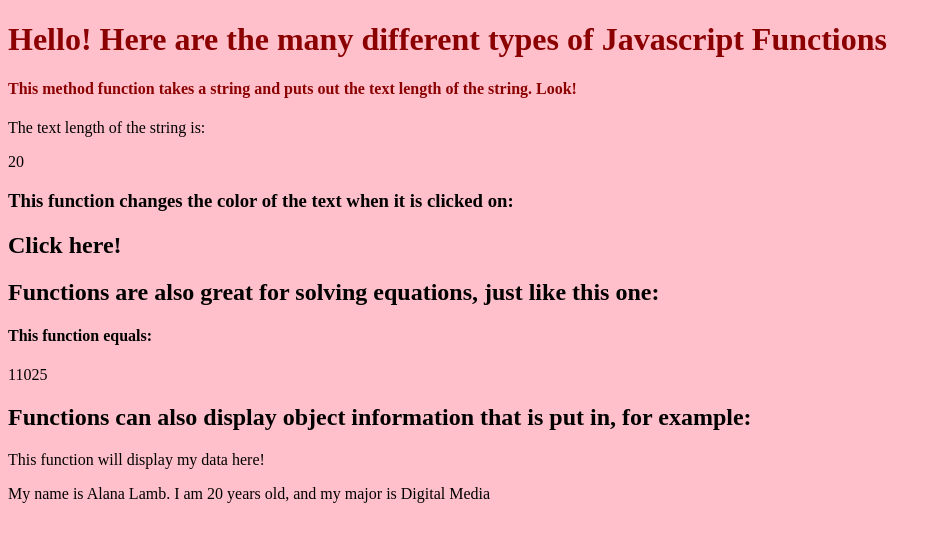
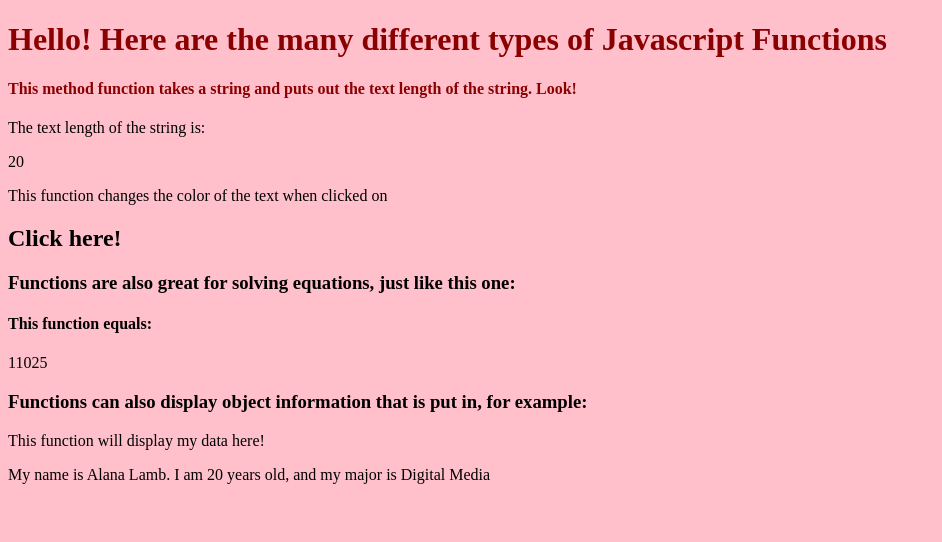
Before and after one commit to alamb11/IMED2351, a plain HTML site: page functions.html in a window 1280 px wide. Shown: the whole page, without its empty margins (0-942 px from the left). Drawn offline with Linux system fonts and the light colour scheme.

Commit message:
Update functions.html

```diff
--- a/functions.html
+++ b/functions.html
@@ -19,8 +19,7 @@ let text = "Hi This is my Method";
     document.getElementById("method").innerHTML = text.length;
 </script>
 
-<h3>This function changes the color of the text when it is clicked on: </h3>
-
+<p>This function changes the color of the text when clicked on</p>
 <h2 id="colorchange" onclick="myFunction()">Click here!</h2>
 
 <script>
@@ -28,7 +27,7 @@ function myFunction() {
     document.getElementById("colorchange").style.color = "red"}
 </script>
 
-<h2>Functions are also great for solving equations, just like this one:</h2>
+<h3>Functions are also great for solving equations, just like this one:</h3>
 <h4>This function equals:</h4>
 
 <p id="equation"></p>
@@ -39,7 +38,7 @@ function myFunction(a,b) {
 return a*b;}
 </script>
 
-<h2>Functions can also display object information that is put in, for example:</h2>
+<h3>Functions can also display object information that is put in, for example:</h3>
 <p>This function will display my data here!</p>
 
 <p id="me"></p>
```
